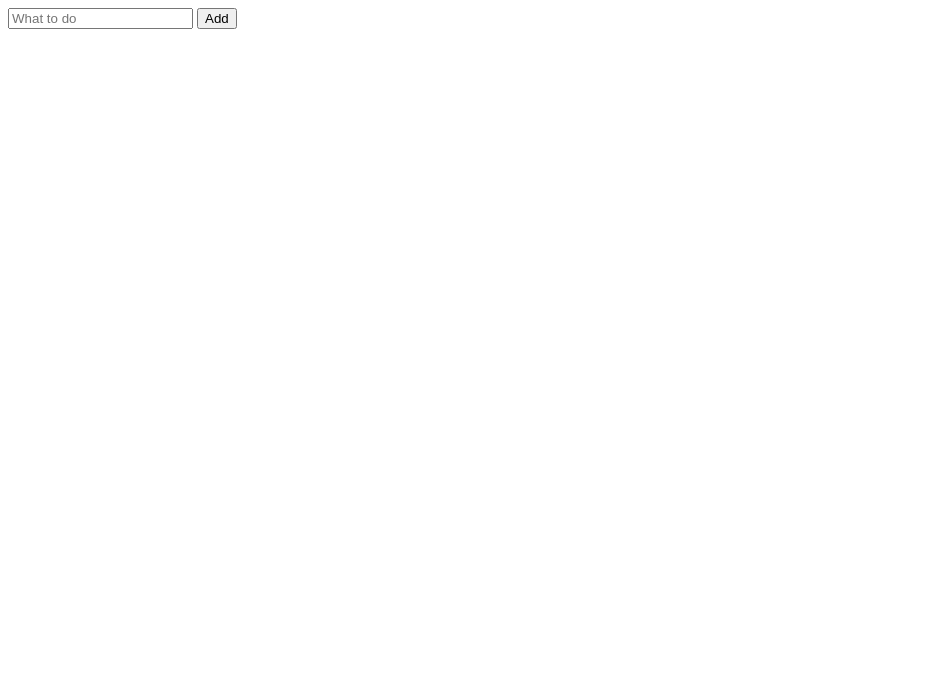
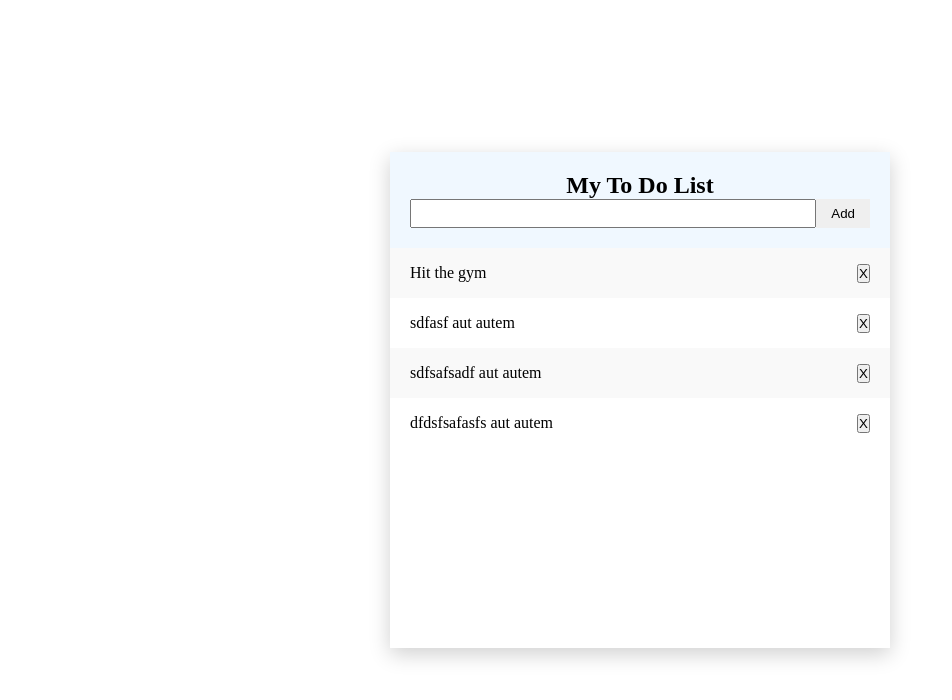
Before and after one commit to Mutotu/todo-Antra, a plain HTML site: page index.html in a window 1280 px wide. Shown: the whole page, without its empty margins (0-952 px from the left). Drawn offline with Linux system fonts and the light colour scheme.

Commit message:
new version of todo

```diff
--- a/index.html
+++ b/index.html
@@ -2,17 +2,16 @@
 <html lang="en">
   <head>
     <meta charset="UTF-8" />
+    <meta http-equiv="X-UA-Compatible" content="IE=edge" />
     <meta name="viewport" content="width=device-width, initial-scale=1.0" />
     <link rel="stylesheet" href="main.css" />
-    <script src="main.js" defer></script>
-    <title>Todo List</title>
+    <title>TodoList</title>
   </head>
   <body>
-    <div>
-      <input type="text" placeholder="What to do" />
-      <button id="add-btn">Add</button>
-    </div>
-
-    <div><ul></ul></div>
+    <section class="todolist fixed-center">
+      <header class="todolist__header"></header>
+      <ul class="todolist__content"></ul>
+    </section>
+    <script src="main.js"></script>
   </body>
 </html>
--- a/main.css
+++ b/main.css
@@ -1,3 +1,64 @@
-.done {
-  text-decoration: line-through;
+/* CSS RESET */
+* {
+  margin: 0;
+  padding: 0;
+  box-sizing: border-box;
 }
+
+button {
+  cursor: pointer;
+}
+
+.todolist {
+  width: 500px;
+  box-shadow: 0 6px 20px 0 rgba(0, 0, 0, 0.19);
+}
+
+/* utils */
+.fixed-center {
+  position: fixed;
+  top: 50%;
+  left: 50%;
+  transform: translate(-50%, -50%);
+}
+
+.todolist__header {
+  background-color: aliceblue;
+  padding: 20px;
+}
+
+.todolist__header__title {
+  text-align: center;
+}
+
+.input-bar {
+  width: 100%;
+  display: flex;
+  justify-content: center;
+}
+
+.input-bar__input {
+  padding: 5px;
+  flex-grow: 1;
+}
+.input-bar__submit {
+  border: none;
+  outline: 0;
+  padding: 5px 15px;
+}
+
+.todolist__content {
+  list-style-type: none;
+  height: 400px;
+  overflow: scroll;
+}
+.todolist__content__row {
+  height: 50px;
+  display: flex;
+  justify-content: space-between;
+  align-items: center;
+  padding: 0px 20px;
+}
+.todolist__content .todolist__content__row:nth-child(odd) {
+  background: #f9f9f9;
+}
--- a/main.js
+++ b/main.js
@@ -1,70 +1,101 @@
-function main() {
-  const input = document.querySelector("input");
-  const btn = document.querySelector("#add-btn");
-  const ul = document.querySelector("ul");
+//Const
+const domSelectors = {
+  todolistHeader: ".todolist__header",
+  todolistContent: ".todolist__content",
+};
 
-  const liCreator = () => {
-    let li = document.createElement("li");
-    idCreator(li);
-    doneBtnCreator(li);
-    li.appendChild(document.createTextNode(input.value));
-    deleteBtnCreator(li);
+// Data
+const title = "My To Do List";
+const submitText = "Add";
+let todos = [
+  {
+    userId: 1,
+    id: 1,
+    title: "Hit the gym",
+    completed: false,
+  },
+  {
+    userId: 1,
+    id: 2,
+    title: "sdfasf aut autem",
+    completed: false,
+  },
+  {
+    userId: 1,
+    id: 3,
+    title: "sdfsafsadf aut autem",
+    completed: true,
+  },
+  {
+    userId: 1,
+    id: 4,
+    title: "dfdsfsafasfs aut autem",
+    completed: false,
+  },
+];
 
-    ul.appendChild(li);
-    input.value = "";
-    deleteItem();
-    doneItem();
-  };
+function deleteTodo(id) {
+  todos = todos.filter((todo) => todo.id !== id);
+}
 
-  const idCreator = (element) => {
-    let childNo = ul.children.length + 1;
-    element.setAttribute("id", `li-${childNo}`);
-  };
+function generateHeaderContent(title, submitText) {
+  return `<h1 class="todolist__header__title">${title}</h1>
+  <div class="input-bar">
+      <input class="input-bar__input"/>
+      <button class="input-bar__submit">${submitText}</button>
+  </div>`;
+}
 
-  const deleteBtnCreator = (element) => {
-    let bt = document.createElement("button");
-    bt.innerText = "Delete";
-    element.appendChild(bt);
-  };
-  const doneBtnCreator = (element) => {
-    let bt = document.createElement("button");
-    bt.innerText = "Done";
+function generateTodoItem(todo) {
+  return `<li id="todo-${todo.id}" class="todolist__content__row">
+  <span class="todolist__content__item">${todo.title}</span>
+  <button  class="todolist__content__action" >X</button>
+</li>`;
+}
 
-    element.appendChild(bt);
-  };
+function generateTodoList(todos) {
+  return todos.map((todo) => generateTodoItem(todo)).join("");
+}
 
-  btn.addEventListener("click", liCreator);
+function renderHeader(title, submitText) {
+  const ele = document.querySelector(domSelectors.todolistHeader);
+  const tmp = generateHeaderContent(title, submitText);
+  render(ele, tmp);
+}
 
-  const deleteItem = () => {
-    const lis = [...document.querySelectorAll("li")];
-    lis.forEach((li) =>
-      li.lastChild.addEventListener("click", () => {
-        li.remove();
-      })
-    );
-  };
-  const doneItem = () => {
-    const lis = [...document.querySelectorAll("li")];
-    lis.forEach((li) =>
-      li.firstChild.addEventListener("click", () => {
-        li.firstChild.setAttribute("id", li.attributes[0].value.slice(3));
-        li.classList.add("done");
-      })
-    );
-    tryo();
-  };
-  const tryo = () => {
-    const lis = [...document.querySelectorAll("li")];
-    lis.forEach((li) => {
-      li.addEventListener("click", () => {
-        if (
-          li.firstChild.attributes[0].value === li.attributes[0].value.slice(3)
-        ) {
-          li.firstChild.innerText = "Undone";
-          console.log(li.firstChild);
-        }
-      });
+function renderTodoList(todos) {
+  const tmp = generateTodoList(todos);
+  const ele = document.querySelector(domSelectors.todolistContent);
+  render(ele, tmp);
+}
+
+function render(element, template) {
+  element.innerHTML = template;
+}
+
+function setUpEvent() {
+  document
+    .querySelector(domSelectors.todolistContent)
+    .addEventListener("click", (e) => {
+      if (isDeleteButton(e.target)) {
+        const id = getTodoIdFromBtn(e.target);
+        deleteTodo(id);
+        renderTodoList(todos);
+      }
     });
-  };
 }
-main();
+
+function getTodoIdFromBtn(btnElement) {
+  return +btnElement.parentElement.id.substring(5);
+}
+
+function isDeleteButton(element) {
+  return element.classList.contains("todolist__content__action");
+}
+
+// init
+renderHeader(title, submitText);
+renderTodoList(todos);
+
+// init Event
+setUpEvent();
```
